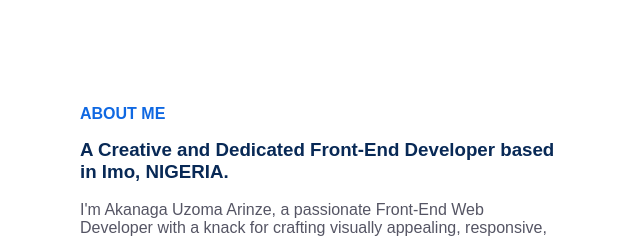
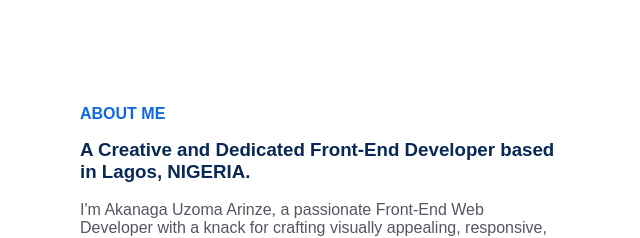
Before and after one commit to Arinze999/myPortfolio, a plain HTML site: page index.html in a window 1280 px wide. Shown: the part 940-1178 px from the top of the page, 640-1280 px from the left. Drawn offline with Linux system fonts and the light colour scheme; a web font is replaced by a local one.

Commit message:
modified:   index.html

```diff
--- a/index.html
+++ b/index.html
@@ -104,7 +104,7 @@
             ABOUT ME
           </strong>
           <h3 class="fade-in">
-            A Creative and Dedicated Front-End Developer based in Imo, NIGERIA.
+            A Creative and Dedicated Front-End Developer based in Lagos, NIGERIA.
           </h3>
           <p id="about-para" class="fade-in">
             I'm Akanaga Uzoma Arinze, a passionate Front-End Web Developer with a knack
```
